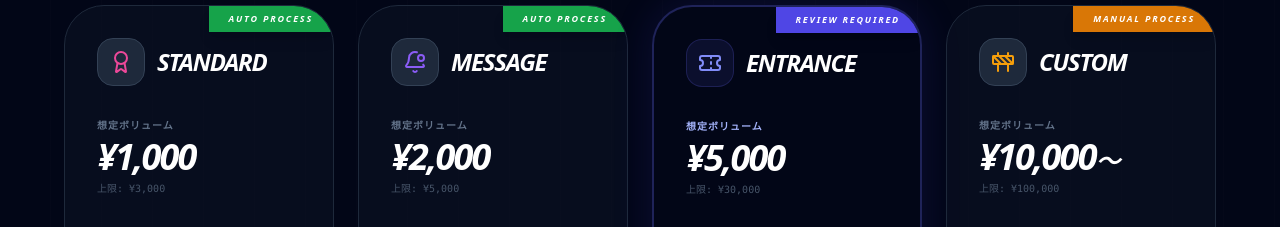
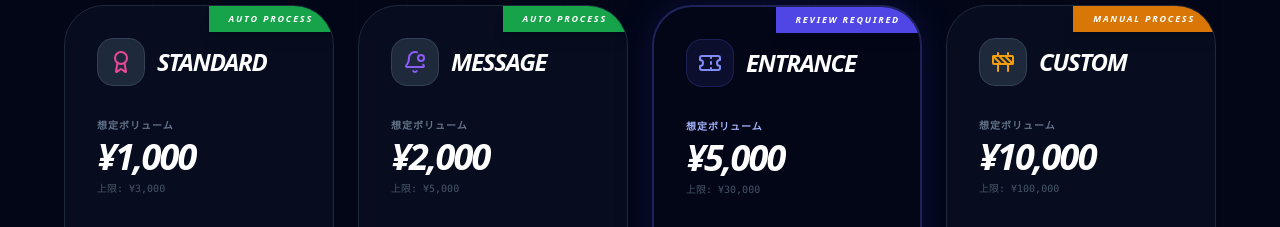
Before and after one commit to spacemindhiro/direct-cheers, a Next.js app: page / in a window 1280 px wide. Shown: the part 2580-2807 px from the top of the page. Built offline with nearby package versions, Linux system fonts and the light colour scheme; no server answers.

Commit message:
商品ラインナップの説明ページを追加

```diff
--- a/app/page.tsx
+++ b/app/page.tsx
@@ -242,7 +242,7 @@
               </div>
               <div className="mb-8">
                 <p className="text-slate-500 text-[10px] uppercase font-bold tracking-widest mb-1">想定ボリューム</p>
-                <p className="text-4xl font-black text-white italic tracking-tighter">¥10,000<span className="text-2xl">〜</span></p>
+                <p className="text-4xl font-black text-white italic tracking-tighter">¥10,000</p>
                 <p className="text-slate-600 text-[10px] font-mono mt-1">上限: ¥100,000</p>
               </div>
               <ul className="text-sm text-slate-400 space-y-3.5 mb-10 flex-1 font-medium">
```
